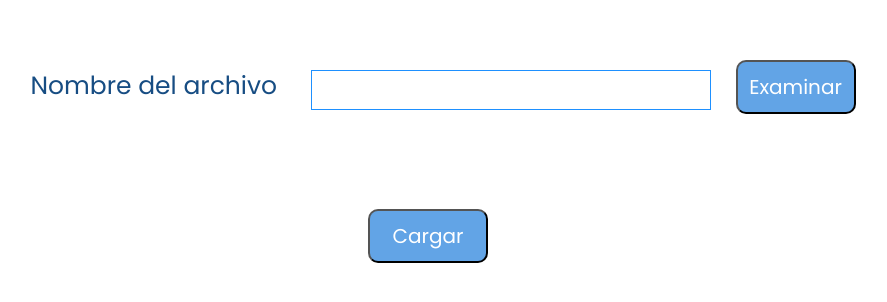
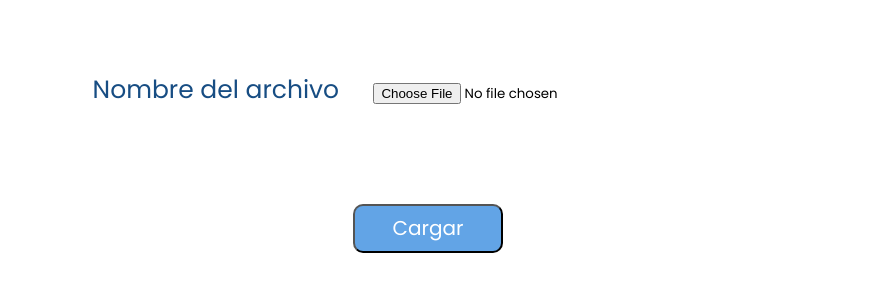
Before and after one commit to Sanse94/proyecto-ciclo-4-HTML, a plain HTML site: page Proyecto ciclo 4 - HTML/carga_producto.html in a window 1280 px wide. Shown: the part 206-508 px from the top of the page, without its empty margins (212-1099 px from the left). Drawn offline with Linux system fonts and the light colour scheme.

Commit message:
Add files via upload

```diff
--- a/Proyecto ciclo 4 - HTML/carga_producto.html
+++ b/Proyecto ciclo 4 - HTML/carga_producto.html
@@ -16,13 +16,12 @@
   <body>
     <div class="contenedor">
       <form>
-        <section class="seccion">
+        <section>
           <label>Nombre del archivo</label>
-          <input type="text" class="c_archivo" name="c_archivo"/>
-          <button>Examinar</button>
+          <input type="file" accept="text/csv" class="c_archivo" name="c_archivo"/>
         </section>
         <div class="boton_cp">
-          <button>Cargar</button>
+          <input type="submit" class="button" value="Cargar"></input>
         </div>
       </form>
     </div>
--- a/Proyecto ciclo 4 - HTML/style.css
+++ b/Proyecto ciclo 4 - HTML/style.css
@@ -44,6 +44,9 @@ section{
 
 .c_usuario{
     margin-left: 50px;
+    width: 250px;
+    height: 40px;
+    border: 1px solid dodgerblue;
 }
 
 label{
@@ -52,7 +55,7 @@ label{
     color:rgb(23, 77, 131);
 }
 
-input{
+.caja{
     width: 250px;
     height: 40px;
     border: 1px solid dodgerblue;
@@ -61,14 +64,15 @@ input{
 .buttons{
     display: flex;
     justify-content: space-between;
-    width: 300px;
+    width: 350px;
     margin-top: 40px;
 }
 
-button{
-    padding: 10px;
-    width: 120px;
+.button{
+    padding: 20px;
+    width: 150px;
     font-size: 20px;
+    line-height: 5px;
     color: white;
     border-radius: 10px;
     background-color: rgb(98, 164, 230);
@@ -76,7 +80,7 @@ button{
     cursor: pointer;
 }
 
-button:hover{
+.button:hover{
     color: black;
     background: white;
     border: 1px solid rgb(98, 164, 230);
```
Also changed, not shown: Proyecto ciclo 4 - HTML/login.html (+3 -3 lines), Proyecto ciclo 4 - HTML/menu.html (+3 -1 lines).
